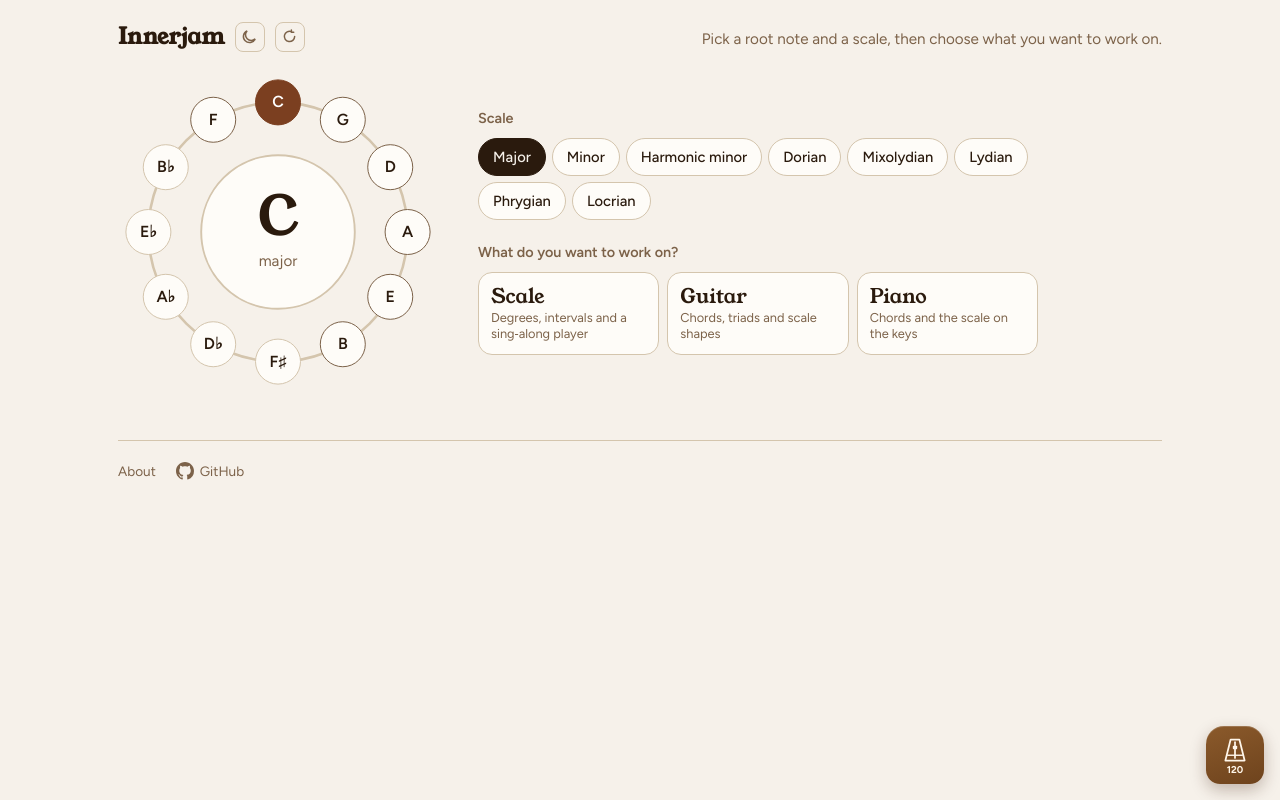
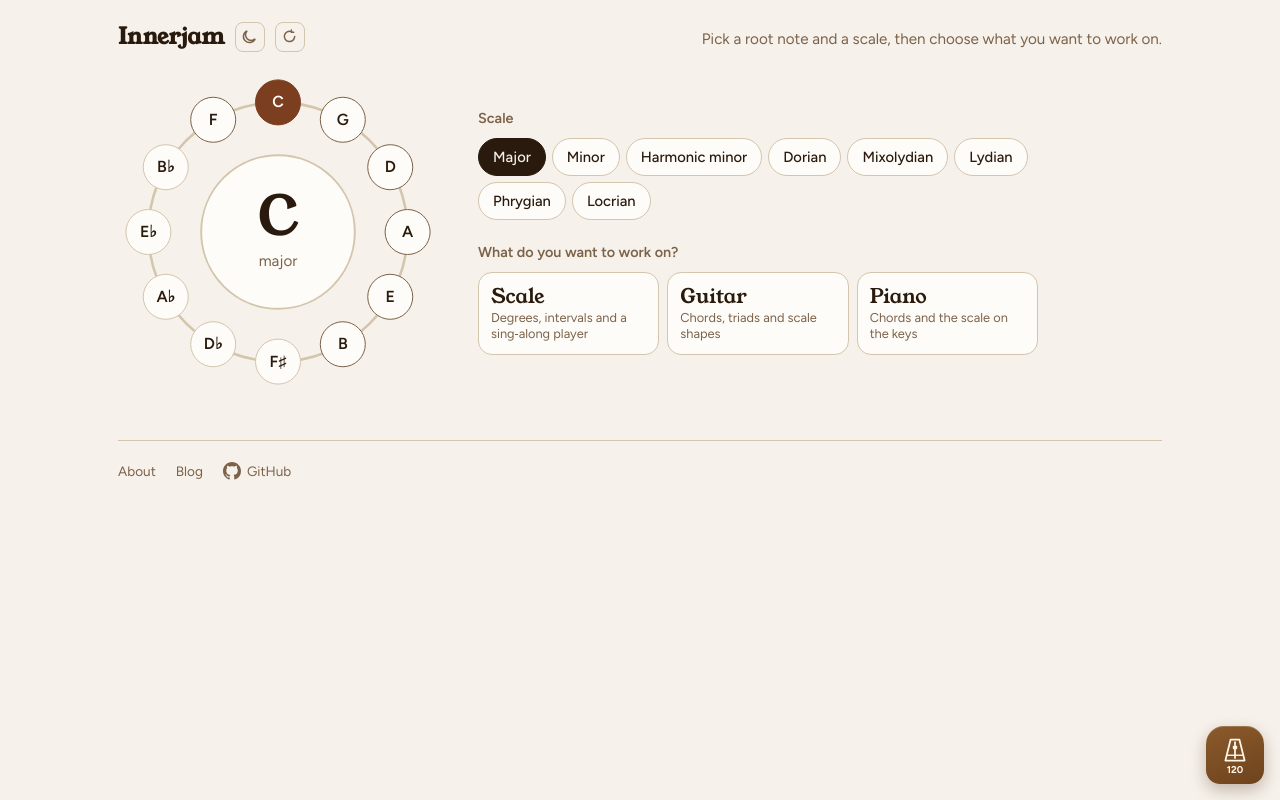
Before and after one commit to rishabhnambiar/innerjam, a plain HTML site: page index.html in a window 1280 px wide. Drawn offline with Linux system fonts and the light colour scheme.

Commit message:
Add Blog link to footer
Co-Authored-By: Claude Code <noreply@anthropic.com>

```diff
--- a/index.html
+++ b/index.html
@@ -253,6 +253,7 @@ select{border-radius:10px;border:1.5px solid var(--line);background:var(--bg);pa
 
   <footer class="site-footer">
     <a href="about.html">About</a>
+    <a href="https://blog.reesh.online">Blog</a>
     <a href="https://github.com/rishabhnambiar/innerjam" target="_blank" rel="noopener" aria-label="View source on GitHub">
       <svg width="18" height="18" viewBox="0 0 24 24" fill="currentColor" aria-hidden="true"><path d="M12 0C5.37 0 0 5.37 0 12c0 5.31 3.435 9.795 8.205 11.385.6.105.825-.255.825-.57 0-.285-.015-1.23-.015-2.235-3.015.555-3.795-.735-4.035-1.41-.135-.345-.72-1.41-1.23-1.695-.42-.225-1.02-.78-.015-.795.945-.015 1.62.87 1.845 1.23 1.08 1.815 2.805 1.305 3.495.99.105-.78.42-1.305.765-1.605-2.67-.3-5.46-1.335-5.46-5.925 0-1.305.465-2.385 1.23-3.225-.12-.3-.54-1.53.12-3.18 0 0 1.005-.315 3.3 1.23.96-.27 1.98-.405 3-.405s2.04.135 3 .405c2.295-1.56 3.3-1.23 3.3-1.23.66 1.65.24 2.88.12 3.18.765.84 1.23 1.905 1.23 3.225 0 4.605-2.805 5.625-5.475 5.925.435.375.81 1.095.81 2.22 0 1.605-.015 2.895-.015 3.3 0 .315.225.69.825.57A12.02 12.02 0 0 0 24 12c0-6.63-5.37-12-12-12z"/></svg>
       GitHub
```
